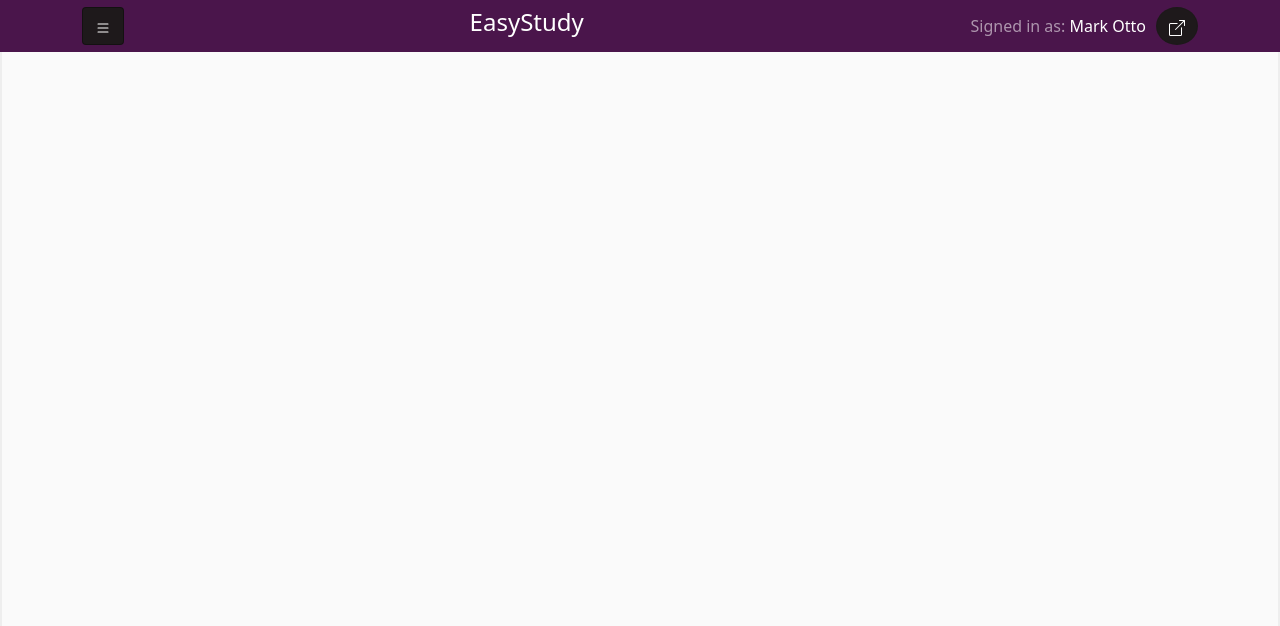
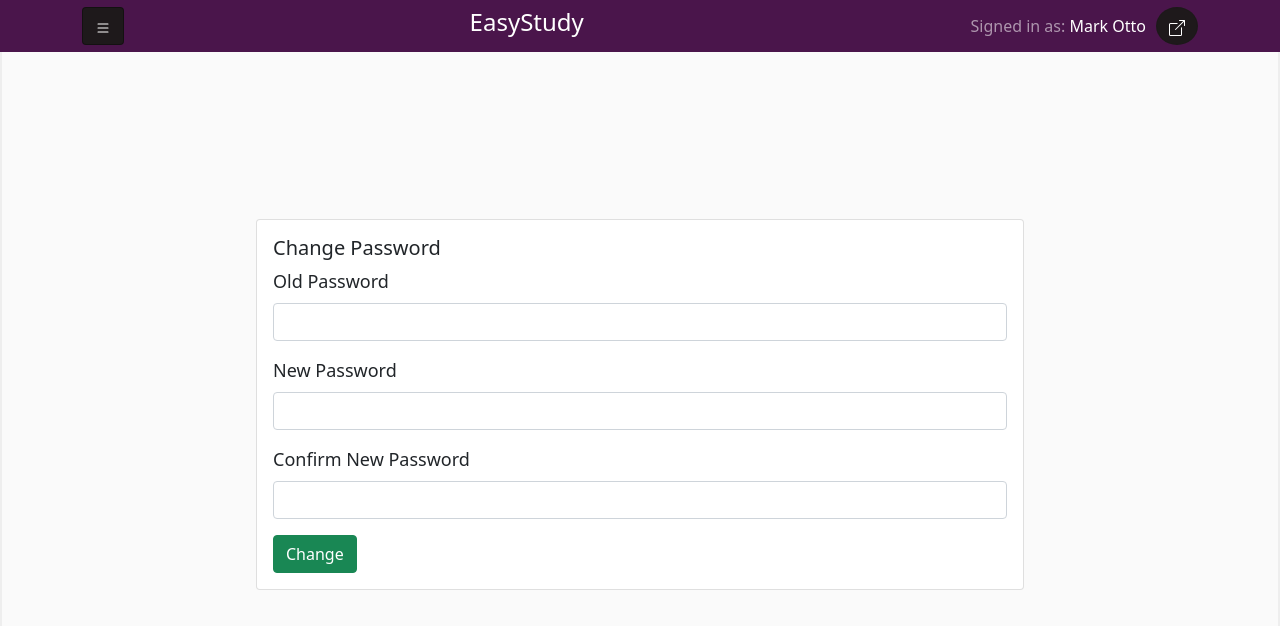
Before and after one commit to joacocruz6/easy_study, a React (Create React App) app: page /change_password in a window 1280 px wide. Shown: the top 626 px of the page. Built offline with nearby package versions, Linux system fonts and the light colour scheme.

Commit message:
feat(password): add a create password form

```diff
--- a/src/App.js
+++ b/src/App.js
@@ -9,7 +9,8 @@ import ExerciseDetail from "./components/ExerciseDetail/ExerciseDetail";
 import HomePage from "./components/HomePage/HomePage";
 import LoginPage from "./components/LoginPage/LoginPage";
 import Profile from "./components/Profile/Profile";
-
+import ChangePasswordForm from "./components/ChangePasswordForm/ChangePasswordForm";
+import CreateAccountForm from "./components/CreateAccount/CreateAccount";
 const Main = () => {
 	return (
 		<div className="main">
@@ -27,6 +28,14 @@ const Main = () => {
 					</Route>
 					<Route path="login" element={<LoginPage />} />
 					<Route path="profile" element={<Profile />} />
+					<Route
+						path="change_password"
+						element={<ChangePasswordForm />}
+					/>
+					<Route
+						path="account/create"
+						element={<CreateAccountForm />}
+					/>
 				</Routes>
 			</BrowserRouter>
 		</div>
--- /dev/null
+++ b/src/components/ChangePasswordForm/ChangePasswordForm.jsx
@@ -0,0 +1,46 @@
+import React from "react";
+import Form from "react-bootstrap/Form";
+import CardForm from "../CardForm/CardForm";
+import Button from "react-bootstrap/Button";
+
+const ChangePasswordForm = () => {
+	const title = "Change Password";
+	const submitButton = (
+		<Button type="submit" variant="success">
+			Change
+		</Button>
+	);
+	const oldPassword = (
+		<>
+			<Form.Group className="mb-3" controlId="formOldPassword">
+				<Form.Label>Old Password</Form.Label>
+				<Form.Control type="password" />
+			</Form.Group>
+		</>
+	);
+	const newPassword = (
+		<>
+			<Form.Group className="mb-3" controlId="formNewPassword">
+				<Form.Label>New Password</Form.Label>
+				<Form.Control type="password" />
+			</Form.Group>
+		</>
+	);
+	const confirmNewPassword = (
+		<>
+			<Form.Group className="mb-3" controlId="formConfirmNewPassword">
+				<Form.Label>Confirm New Password</Form.Label>
+				<Form.Control type="password" />
+			</Form.Group>
+		</>
+	);
+	return (
+		<CardForm
+			cardTitle={title}
+			inputs={[oldPassword, newPassword, confirmNewPassword]}
+			saveButton={submitButton}
+		/>
+	);
+};
+
+export default ChangePasswordForm;
--- a/src/components/Profile/Profile.jsx
+++ b/src/components/Profile/Profile.jsx
@@ -40,7 +40,11 @@ const Profile = () => {
 		</>
 	);
 	const changePassword = (
-		<Button style={{ margin: "10px" }} variant="secondary">
+		<Button
+			href="/change_password"
+			style={{ margin: "10px" }}
+			variant="secondary"
+		>
 			Change Password
 		</Button>
 	);
```
Also changed, not shown: src/components/CreateAccount/CreateAccount.jsx (+8 -0 lines).
